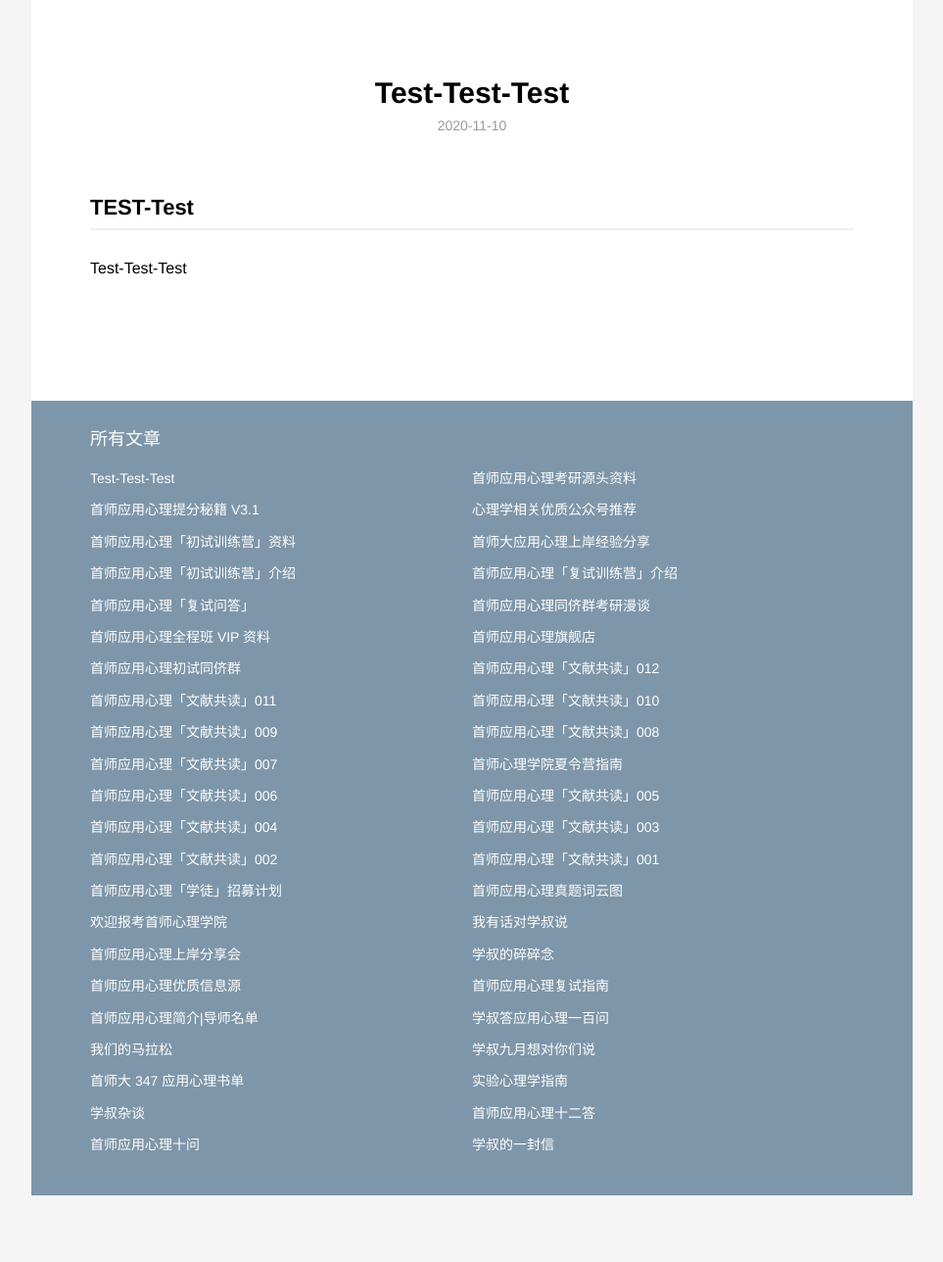
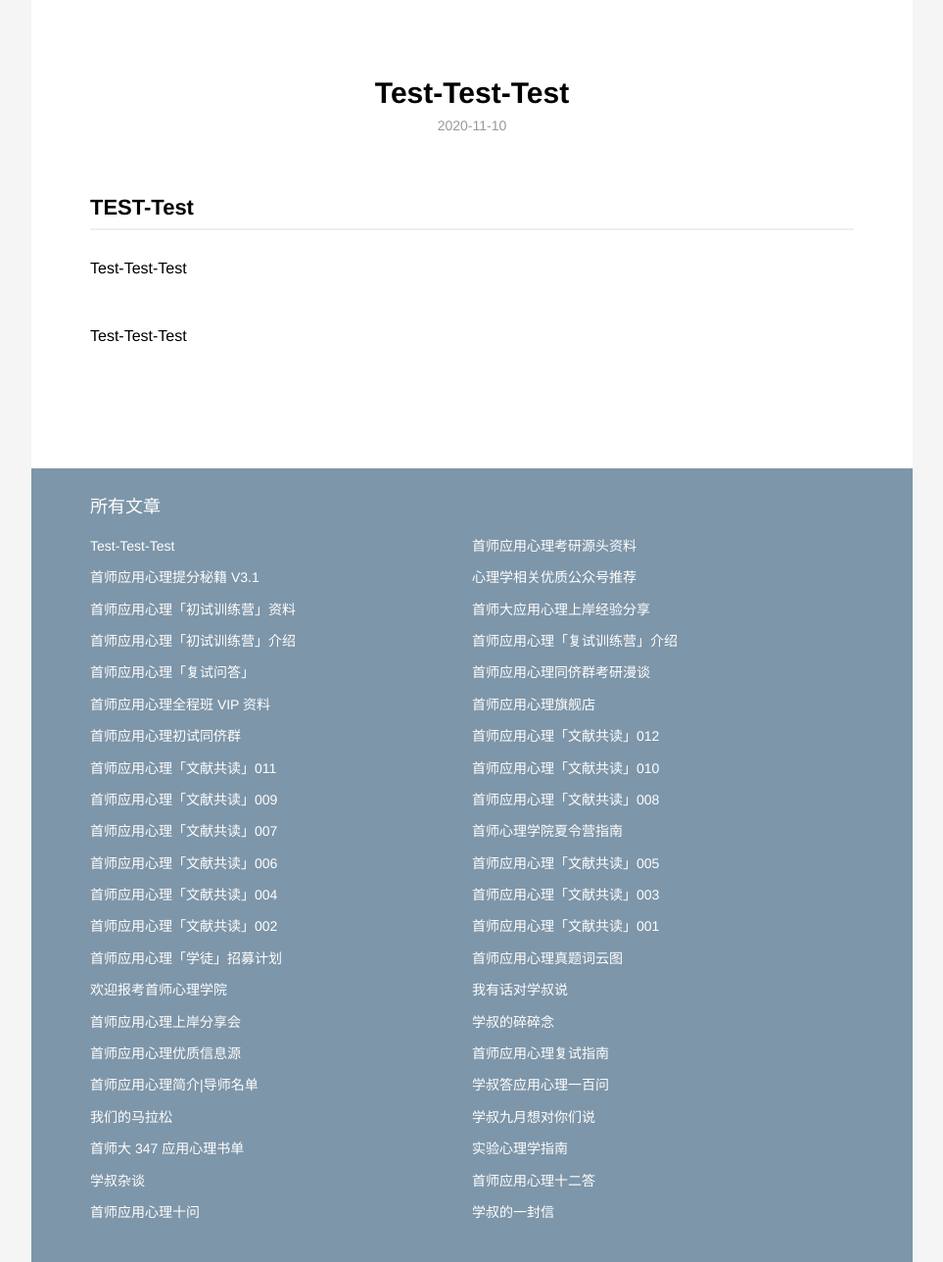
Before and after one commit to zapp926/cnu.github.io, a Jekyll site: the page built from _posts/2020-11-10-Material.md, in a window 1280 px wide. Shown: the whole page at 98% size, without its empty margins (158-1121 px from the left). Built offline with Jekyll 4.4.1, drawn with Linux system fonts in a browser that asks for light colours; before the commit the page ends 1220 px from its top, so only the background shows below that.

Commit message:
Update 2020-11-10-Material.md

```diff
--- a/_posts/2020-11-10-Material.md
+++ b/_posts/2020-11-10-Material.md
@@ -7,3 +7,5 @@ description: Test-Test-Test。
 
 ## TEST-Test
 Test-Test-Test
+
+Test-Test-Test
```
